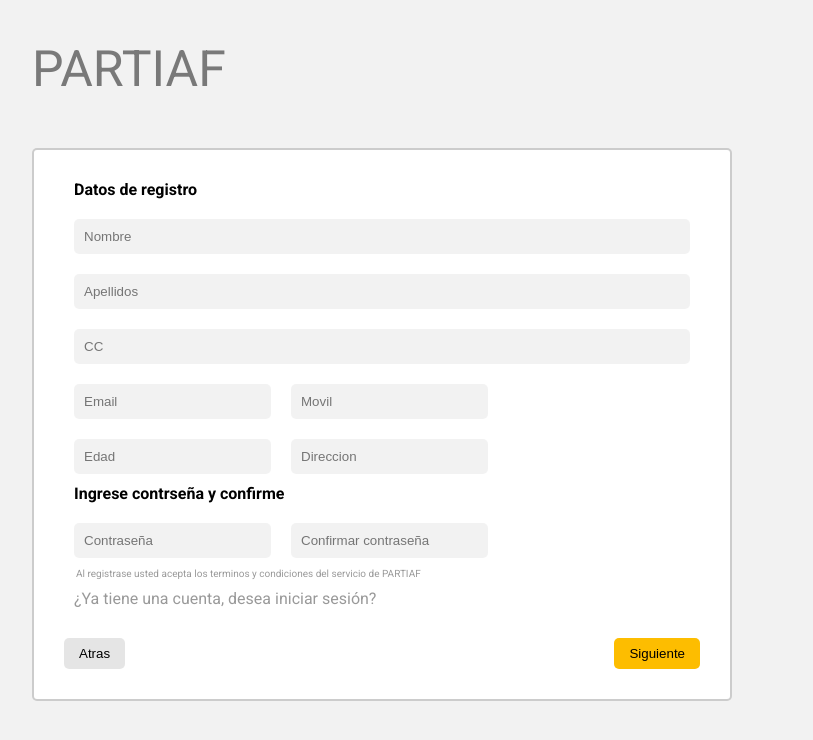
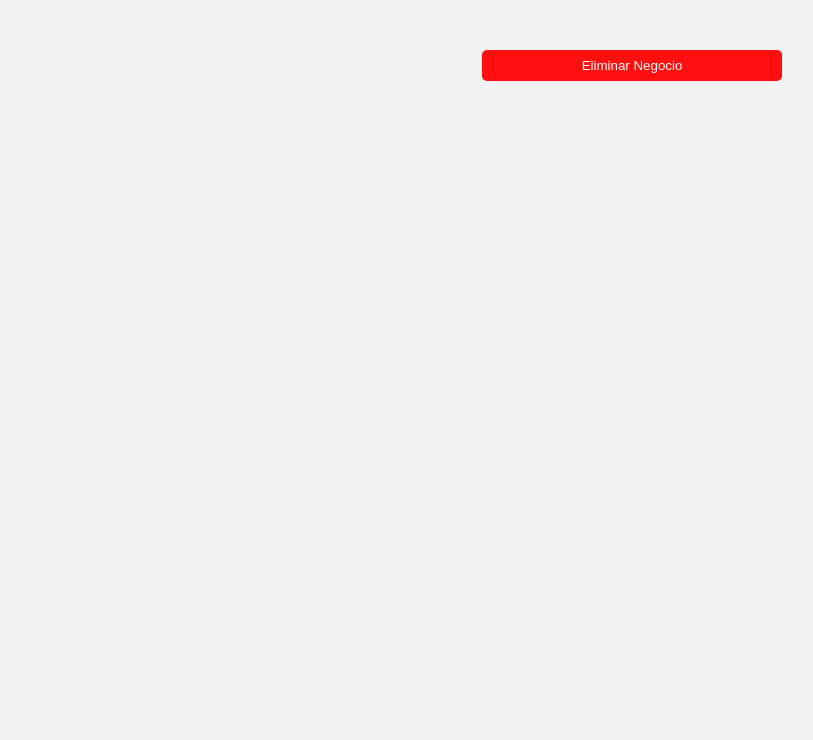
Before and after one commit to NestorMosqueraBlandon/partiaf, a React (Create React App) app: page /settings in a window 1280 px wide. Shown: the top 740 px of the page, without its empty margins (8-821 px from the left). Built offline with nearby package versions, Linux system fonts and the light colour scheme.

Commit message:
new update

```diff
--- a/src/App.js
+++ b/src/App.js
@@ -12,7 +12,6 @@
 import SettingsScreen from "./screens/SettingsScreen";
 import StaffScreen from "./screens/StaffScreen";
 import StoreScreen from "./screens/StoreScreen";
-
 import { useSelector } from "react-redux";
 import LayoutHome from "./components/LayoutHome";
 import ComingSoon from "./screens/ComingSoon";
@@ -37,6 +36,7 @@
               <Route path="/cover" component={CoverScreen} exact></Route>
               <Route path="/buy" component={BuyScreen} exact></Route>
               <Route path="/staff" component={StaffScreen} exact></Route>
+              <Route path="/settings" component={SettingsScreen} exact></Route>
             </Switch>
             {/* <Route path="/" component={ComingSoon} exact></Route>   */}
           </Layout>
--- a/src/components/Header.jsx
+++ b/src/components/Header.jsx
@@ -28,6 +28,8 @@
           <img src="./img/resources/partiaf-icon.svg" alt="logo-partiaf" />
         </div>
         <div className={drop ? "dropdown active" : "dropdown"}>
+        <img className="user-image" src="/img/userImage.jpeg" alt="" />
+
           <div className="option">
             <Link to="/settings" className="color">
               <i className="bx bxs-cog"></i> Configuracion
--- a/src/components/Navigation.jsx
+++ b/src/components/Navigation.jsx
@@ -44,7 +44,7 @@
                       </div>
                       <div className="title">Menu</div>
                 </Link>
-                <Link to="/chairs" onClick={() => setActive('chairs')} className={active === "chairs"? "navigation__item active"
+                <Link to="/settings" onClick={() => setActive('settings')} className={active === "settings"? "navigation__item active"
                   : 'navigation__item'}>
 
                       <div className="icon">
--- a/src/constants/adminConstants.js
+++ b/src/constants/adminConstants.js
@@ -18,8 +18,10 @@
 export const LIST_STORE_RESET       = 'LIST_STORE_RESET';
 
 export const STORE_SIGNIN_REQUEST   = 'STORE_SIGNIN_REQUEST';
+export const DELETE_STORE_REQUEST   = 'DELETE_STORE_REQUEST';
 export const STORE_SIGNIN_SUCCESS   = 'STORE_SIGNIN_SUCCESS';
 export const STORE_SIGNIN_FAIL      = 'STORE_SIGNIN_FAIL';
+export const DELETE_STORE_FAIL      = 'DELETE_STORE_FAIL';
 export const STORE_SIGNIN_RESET     = 'STORE_SIGNIN_RESET';
 export const STORE_SIGNOUT          = 'STORE_SIGNOUT';
 
--- /dev/null
+++ b/src/reducers/globalReducer.js
@@ -0,0 +1,10 @@
+export const generalReducer = (state = {}, action) =>  {
+    switch (action.type) {
+      case "UPLOAD_REQUEST":
+        return { loading: true };
+      case "UPLOAD_SUCCESS":
+        return { loading: false };
+      default:
+        return state;
+    }
+  };
--- a/src/screens/SettingsScreen.jsx
+++ b/src/screens/SettingsScreen.jsx
@@ -1,39 +1,45 @@
-export default function SettingsScreen() {
+import { useState } from "react";
+import { useDispatch, useSelector } from "react-redux";
+import { deleteStore } from "../actions/adminActions";
+
+export default function SettingsScreen(props) {
+
+    const [password, setPassword] = useState('');
+    const [openModal, setOpenModal] = useState(false);
+
+
+    const adminSignin = useSelector((state) => state.adminSignin);
+    const { adminInfo } = adminSignin;
+
+    const storeSignin = useSelector((state) => state.storeSignin);
+    const { storeInfo, error: errorSignin } = storeSignin;
+
+    const dispatch = useDispatch();
+
+    const submitHandler = (e) => {
+        e.preventDefault();
+        dispatch(deleteStore(adminInfo.email, storeInfo.store._id, password));
+    }
+
     return (
-        <div className="register">
-            <div className="register-title">
-                PARTIAF
-            </div>
+        <>
+        <div className="settings">
+            <button onClick={() => setOpenModal(true)}>Eliminar Negocio</button>
+        </div>
+         <div className={openModal ? "modalStore active" : "modalStore"}>
+         <div>
+           <input
+             type="password"
+             value={password}
+             onChange={(e) => setPassword(e.target.value)}
+             placeholder="Ingrese la contrasena del negocio"
+           />
+           <button onClick={submitHandler}>Continuar</button>
+           <button className="btn-none" onClick={() => setOpenModal(false)} >Atras</button>
+           {/* </form> */}
+         </div>
+       </div>
+       </>
 
-            <form action="">
-                <p>Datos de registro</p>
-
-                <input type="text"  placeholder="Nombre"/>
-                <input type="text" placeholder="Apellidos" />
-                <input type="text" name="" id="" placeholder="CC" />
-                <div>
-                    <input type="text"placeholder="Email" />
-                    <input type="text" name="" id="" placeholder="Movil" />
-                </div>
-                <div>
-                    <input type="text"placeholder="Edad" />
-                    <input type="text" name="" id="" placeholder="Direccion" />
-                </div>
-
-                <p>Ingrese contrseña y confirme</p>
-                <div>
-                    <input type="password" placeholder="Contraseña" />
-                    <input type="password" placeholder="Confirmar contraseña" />
-                </div>
-                <span className="term">Al registrase usted acepta los terminos y condiciones del servicio de PARTIAF</span>
-                <a href="/" className="register-link">¿Ya tiene una cuenta, desea iniciar sesión?</a>
-
-                <div className="footer">
-                    <button className="btn-normal">Atras</button>
-                    <button >Siguiente</button>
-                </div>
-            </form>
-
-        </div>
     )
 }
--- a/src/styles/customStyles.css
+++ b/src/styles/customStyles.css
@@ -82,3 +82,20 @@
     max-width: 300px;
     gap: 2rem;
 }
+
+
+.settings{
+    margin-top: 2rem;
+    margin: 0 auto;
+    display: flex;
+    align-items: center;
+    justify-content: center;
+    width: calc(100% - 15rem);
+}
+
+.settings button{
+    background-color: #ff0f0f;
+    margin-top: 5rem;
+    color: #fff;
+    width: 300px;
+}
--- a/src/styles/header.css
+++ b/src/styles/header.css
@@ -5,7 +5,7 @@
     border-bottom: 1px solid rgba(0, 0, 0, .1) ;
     width: calc(100% - 10rem);
     color: #f2f6fa;
-    height: 8vh;
+    /* height: 8vh; */
     padding: 1rem 2rem;
 }
 
@@ -24,3 +24,8 @@
     margin-top: .5rem;
     /*margin-left: 3rem;*/
 }
+
+.user-image{
+    max-width: 35px;
+    border-radius: 5rem;
+}
--- a/src/styles/screen.css
+++ b/src/styles/screen.css
@@ -788,7 +788,6 @@
 
 .dropdown {
   position: relative;
-  margin-right: 2rem;
 }
 
 .dropdown::before {
@@ -805,6 +804,8 @@
   transform: rotate(-45deg);
   pointer-events: none;
   transition: 0.5s;
+
+
 }
 
 .dropdown .menu-item{
@@ -833,6 +834,8 @@
   flex-direction: column;
   align-items: center;
   padding: 2rem .8rem;
+  margin-right: 2rem;
+
 }
 
 .dropdown .option a{
@@ -907,3 +910,7 @@
   width: 80%;
   margin-right: 20px;
 }
+
+.img-preview{
+  max-width: 100px;
+}
--- a/src/utils/store.js
+++ b/src/utils/store.js
@@ -5,6 +5,7 @@
 import { bookingCreateReducer, bookingDeleteReducer, bookingListReducer, bookingUpdateReducer } from "../reducers/bookingReducer.js";
 import menuReducer from "../reducers/menuReducer.js";
 import itemsReducer from "../reducers/itemsReducer.js";
+import { generalReducer } from "../reducers/globalReducer.js";
 const initialState = {
     adminSignin: {
         adminInfo: localStorage.getItem('adminInfo')
@@ -44,9 +45,9 @@
     itemList: itemsReducer.listReducer,
     itemCreate: itemsReducer.createReducer,
     itemUpdate: itemsReducer.updateReducer,
-    itemDelete: itemsReducer.deleteReducer
+    itemDelete: itemsReducer.deleteReducer,
 
-
+    uploadImage: generalReducer
 })
 
 const composeEnhancer = window.__REDUX_DEVTOOLS_EXTENSION_COMPOSE__ || compose;
```
Also changed, not shown: src/actions/adminActions.js (+28 -2 lines), src/screens/MenuScreen.jsx (+43 -3 lines), public/img/userImage.jpeg (added), 1 other file (tests, documents, lock files or other folders).
